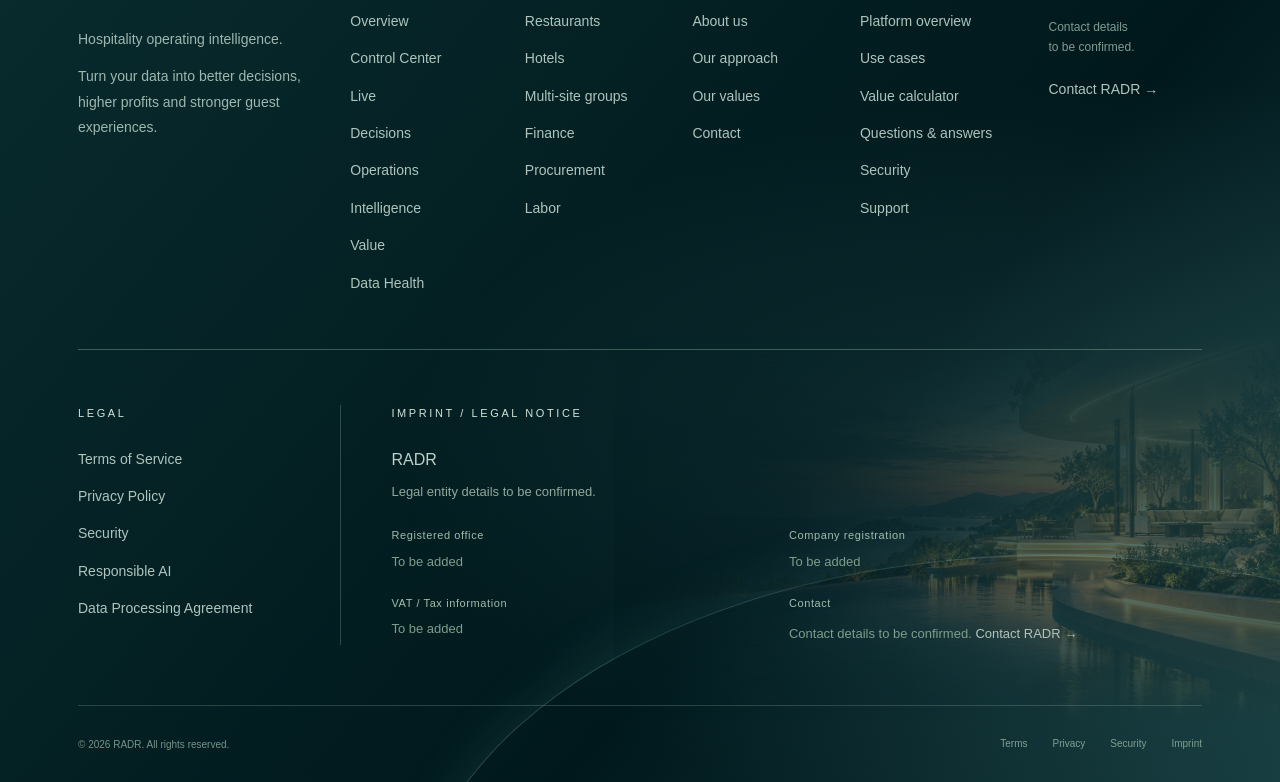
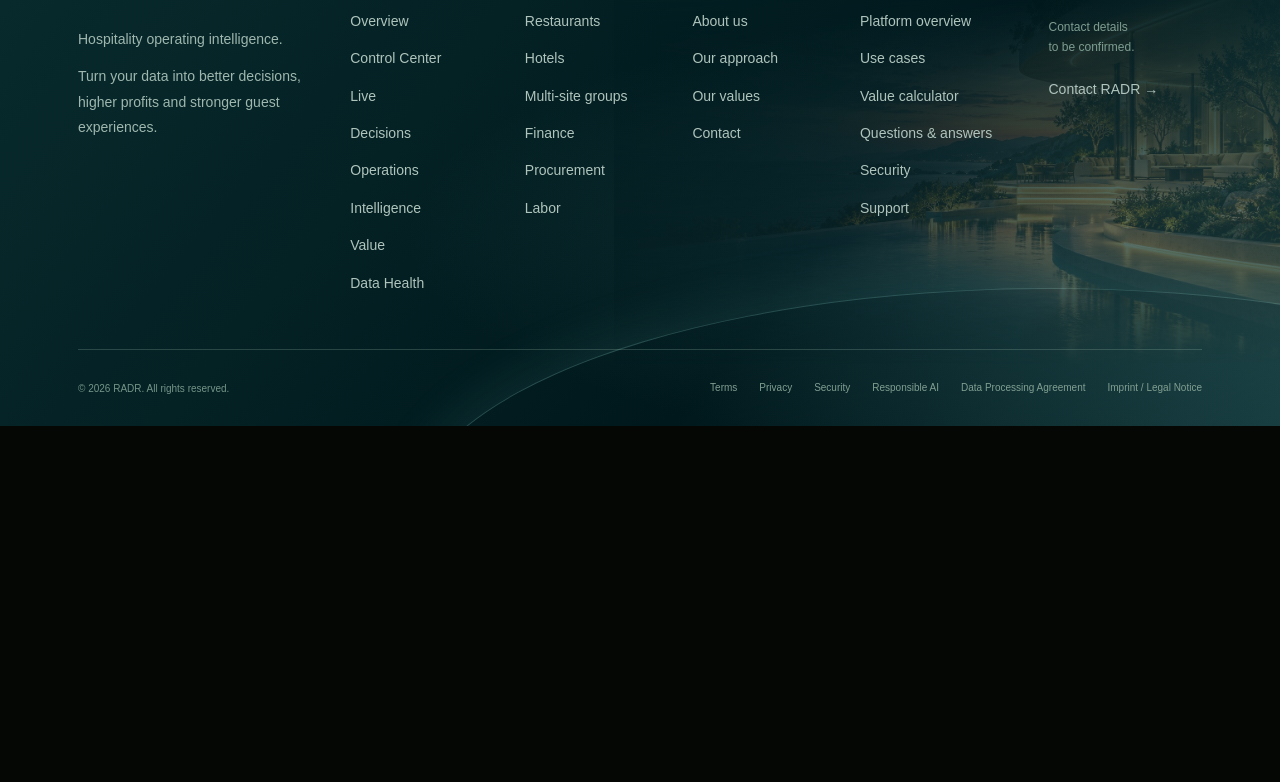
Before and after one commit to nodohouse/radr, a Next.js app: page /security in a window 1280 px wide. Shown: the part 1668-2450 px from the top of the page. After the commit the page ends 2094 px from the top, so only its background shows below. Built offline with nearby package versions, Linux system fonts and the light colour scheme.

Commit message:
Compact legal footer links and lift the hero slightly

```diff
--- a/components/marketing/MockupFooter.tsx
+++ b/components/marketing/MockupFooter.tsx
@@ -1,6 +1,5 @@
 import Image from "next/image";
 import Link from "next/link";
-import { LegalIdentity } from "./LegalIdentity";
 import { contactEmail } from "./config/company";
 import "./mockup-pages.css";
 
@@ -97,29 +96,17 @@
             </Link>
           </div>
         </div>
-        <div className="mx-footer-legal">
-          <nav aria-label="Legal policies">
-            <h2>Legal</h2>
-            <Link href="/terms">Terms of Service</Link>
-            <Link href="/privacy">Privacy Policy</Link>
-            <Link href="/security">Security</Link>
-            <Link href="/responsible-ai">Responsible AI</Link>
-            <Link href="/data-processing-agreement">
-              Data Processing Agreement
-            </Link>
-          </nav>
-          <div>
-            <h2>Imprint / Legal Notice</h2>
-            <LegalIdentity />
-          </div>
-        </div>
         <div className="mx-footer-bottom">
           <span>© {new Date().getFullYear()} RADR. All rights reserved.</span>
           <nav aria-label="Legal shortcuts">
             <Link href="/terms">Terms</Link>
             <Link href="/privacy">Privacy</Link>
             <Link href="/security">Security</Link>
-            <Link href="/imprint">Imprint</Link>
+            <Link href="/responsible-ai">Responsible AI</Link>
+            <Link href="/data-processing-agreement">
+              Data Processing Agreement
+            </Link>
+            <Link href="/imprint">Imprint / Legal Notice</Link>
           </nav>
         </div>
       </div>
--- a/components/marketing/mockup-pages.css
+++ b/components/marketing/mockup-pages.css
@@ -3954,3 +3954,12 @@
     display: none;
   }
 }
+
+/* Compact legal navigation: full notices live on their dedicated pages. */
+.mx-footer-bottom {
+  flex-wrap: wrap;
+}
+.mx-footer-bottom nav {
+  flex-wrap: wrap;
+  gap: 12px 22px;
+}
--- a/components/marketing/reference-hero.css
+++ b/components/marketing/reference-hero.css
@@ -1,6 +1,6 @@
 .rh-hero {
   position: relative;
-  height: 900px;
+  height: 875px;
   min-height: 850px;
   overflow: hidden;
   isolation: isolate;
@@ -111,7 +111,7 @@
 }
 .rh-copy {
   position: absolute;
-  top: 185px;
+  top: 160px;
   left: max(78px, calc((100vw - 1356px) / 2));
   z-index: 2;
 }
@@ -167,7 +167,7 @@
 .rh-device {
   position: absolute;
   left: 46%;
-  top: 235px;
+  top: 210px;
   width: 790px;
   height: 556px;
   border-radius: 35px;
@@ -430,7 +430,7 @@
     left: calc(50% - 60px);
   }
   .rh-hero {
-    height: 930px;
+    height: 905px;
   }
   .rh-backdrop {
     background-position: center 55%;
@@ -521,7 +521,7 @@
   }
   .rh-copy {
     left: 25px;
-    top: 125px;
+    top: 115px;
     right: 20px;
   }
   .rh-eyebrow {
@@ -554,12 +554,12 @@
   }
   .rh-device {
     left: 20px;
-    top: 485px;
+    top: 475px;
     transform: scale(0.46) perspective(1600px) rotateY(-10deg) rotateZ(-1.6deg);
     width: 710px;
   }
   .rh-hero {
-    height: 855px;
+    height: 845px;
     min-height: 0;
   }
   .rh-backdrop {
@@ -639,10 +639,10 @@
 }
 @media (min-width: 701px) and (max-width: 1024px) {
   .rh-hero {
-    height: 1125px;
+    height: 1115px;
   }
   .rh-copy {
-    top: 130px;
+    top: 125px;
     left: 40px;
     right: 40px;
   }
@@ -653,7 +653,7 @@
     width: 205px;
   }
   .rh-device {
-    top: 565px;
+    top: 555px;
     left: 50%;
     margin-left: -355px;
     width: 710px;
```
Also changed, not shown: 8 other files (tests, documents, lock files or other folders).
